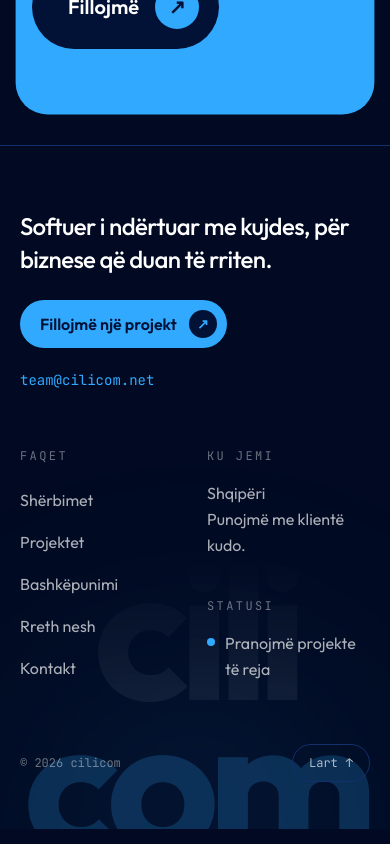
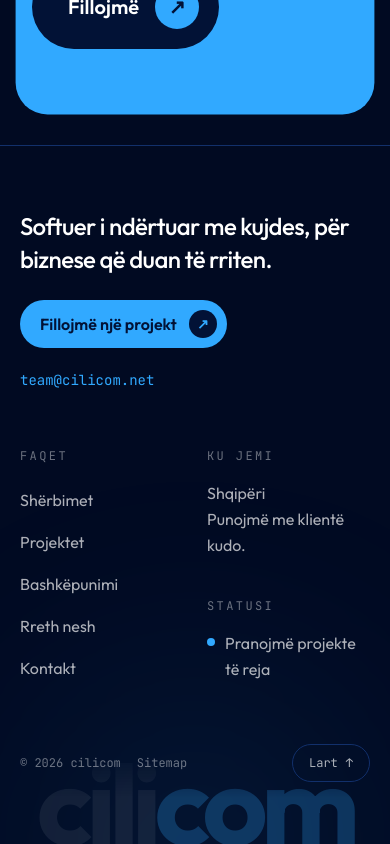
Before and after one commit to EliWorkedOnThat/cilicom-development, a Next.js app: page / in a window 390 px wide. Shown: the part 6805-7649 px from the top of the page. Built offline with nearby package versions, Linux system fonts and the light colour scheme.

Commit message:
Add sitemap and robots, keep footer wordmark on one line

```diff
--- /dev/null
+++ b/app/robots.ts
@@ -0,0 +1,8 @@
+import type { MetadataRoute } from "next";
+
+export default function robots(): MetadataRoute.Robots {
+  return {
+    rules: { userAgent: "*", allow: "/" },
+    sitemap: "https://cilicom.net/sitemap.xml",
+  };
+}
--- /dev/null
+++ b/app/sitemap.ts
@@ -0,0 +1,15 @@
+import type { MetadataRoute } from "next";
+
+const site = "https://cilicom.net";
+const updated = "2026-10-31";
+
+export default function sitemap(): MetadataRoute.Sitemap {
+  return [
+    { url: site, lastModified: updated, changeFrequency: "monthly", priority: 1 },
+    { url: `${site}/services`, lastModified: updated, changeFrequency: "monthly", priority: 0.9 },
+    { url: `${site}/projects`, lastModified: updated, changeFrequency: "monthly", priority: 0.7 },
+    { url: `${site}/pricing`, lastModified: updated, changeFrequency: "monthly", priority: 0.7 },
+    { url: `${site}/about`, lastModified: updated, changeFrequency: "yearly", priority: 0.6 },
+    { url: `${site}/contact`, lastModified: updated, changeFrequency: "yearly", priority: 0.8 },
+  ];
+}
--- a/src/components/Footer.tsx
+++ b/src/components/Footer.tsx
@@ -7,12 +7,11 @@ export default function Footer() {
       {/* Oversized wordmark sitting behind the content, fading out toward the top */}
       <div
         aria-hidden="true"
-        className="pointer-events-none absolute inset-x-0 -bottom-[7vw] select-none text-center leading-[0.78] [mask-image:linear-gradient(to_bottom,transparent,black_45%)] md:-bottom-[3vw] md:leading-none"
+        className="pointer-events-none absolute inset-x-0 -bottom-[4vw] select-none text-center leading-none [mask-image:linear-gradient(to_bottom,transparent,black_45%)] md:-bottom-[3vw]"
       >
-        {/* Stacked on phones so it fills the lower half, one line on wider screens */}
-        <p className="text-[50vw] font-bold tracking-[-0.06em] lowercase md:text-[24vw]">
-          <span className="block text-ink/[0.06] md:inline">cili</span>
-          <span className="block text-sky/20 md:inline">com</span>
+        <p className="text-[29vw] font-bold tracking-[-0.06em] whitespace-nowrap lowercase md:text-[24vw]">
+          <span className="text-ink/[0.07]">cili</span>
+          <span className="text-sky/25">com</span>
         </p>
       </div>
       <div aria-hidden="true" className="pointer-events-none absolute -bottom-40 left-1/2 h-80 w-[80%] -translate-x-1/2 rounded-full bg-sky/10 blur-[120px]" />
@@ -77,8 +76,13 @@ export default function Footer() {
       </div>
 
       {/* Bottom row, with room underneath for the wordmark to show through */}
-      <div className="relative mx-auto mt-14 flex max-w-7xl items-center justify-between gap-4 px-5 pb-[12vw] font-mono text-xs text-ink-mute md:mt-20 md:px-10 md:pb-[9vw]">
-        <span>© 2026 cilicom</span>
+      <div className="relative mx-auto mt-14 flex max-w-7xl items-center justify-between gap-4 px-5 pb-[16vw] font-mono text-xs text-ink-mute md:mt-20 md:px-10 md:pb-[9vw]">
+        <span className="flex flex-wrap items-center gap-x-4 gap-y-1">
+          <span>© 2026 cilicom</span>
+          <a href="/sitemap.xml" className="focus-ring py-2 transition-colors hover:text-sky">
+            Sitemap
+          </a>
+        </span>
         <a
           href="#top"
           className="focus-ring group flex items-center gap-2 rounded-full border border-line px-4 py-2.5 text-ink-soft transition-colors hover:border-sky hover:text-sky"
```
